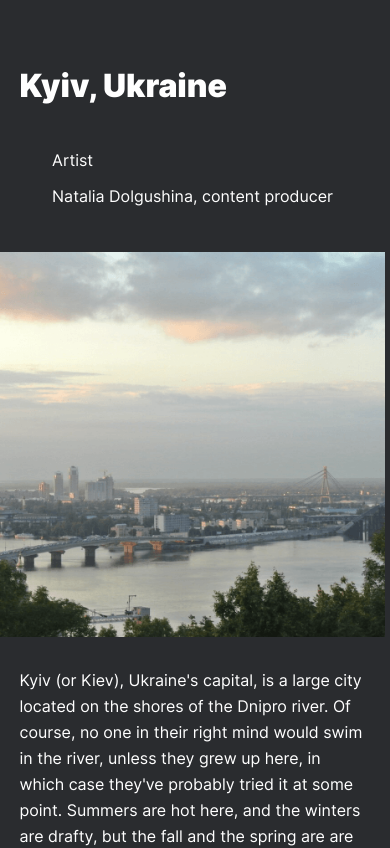
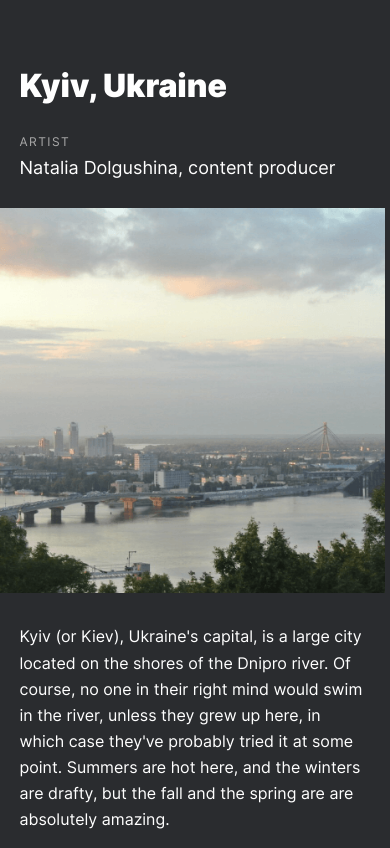
Before and after one commit to MarkMichaely/web_project_3, a plain HTML site: page index.html in a window 390 px wide. Shown: the part 3920-4768 px from the top of the page. Drawn offline with Linux system fonts and the light colour scheme.

Commit message:
Update card.css

```diff
--- a/blocks/card.css
+++ b/blocks/card.css
@@ -59,11 +59,11 @@
   text-align: center;
   box-sizing: border-box;
 }
-.card__website {
+.card__artist {
   grid-area: website;
   align-self: end;
 }
-.card__website_type_artist {
+.card__name {
   margin: 0;
   font-family: "Inter", Arial, sans-serif;
   font-style: normal;
@@ -72,7 +72,7 @@
   line-height: 1.22;
   color: #ffffff;
 }
-.card__website_type_url-heading {
+.card__heading {
   margin: 0 0 8px;
   font-family: "Inter", Arial, sans-serif;
   font-style: normal;
@@ -127,7 +127,7 @@
     margin-left: max(5vw, 16px);
     margin-right: max(5vw, 16px);
   }
-  .card__website {
+  .card__artist {
     justify-self: start;
     margin-left: max(5vw, 16px);
     margin-right: max(5vw, 16px);
```
